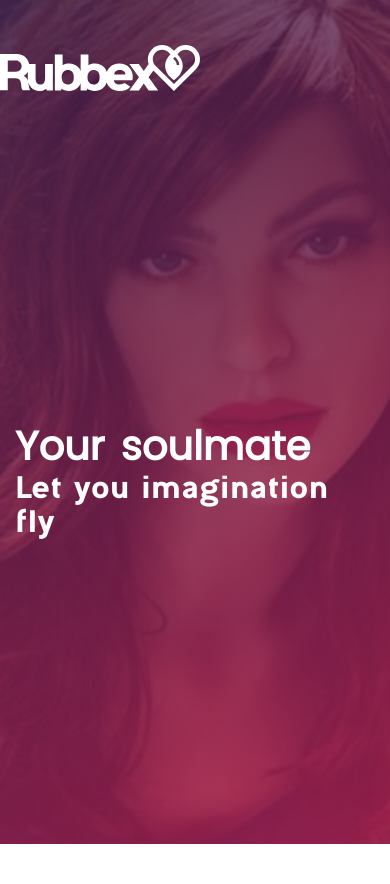
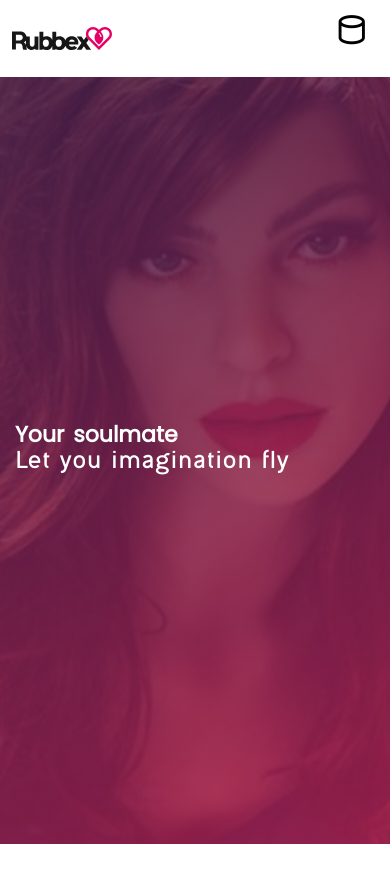
Before and after one commit to slicegroup/rubbex-w, a PHP site: page / in a window 390 px wide; the page is wider, and only the part inside the window is pictured. Shown: the top 884 px of that part. Run offline with PHP 8.4, Linux system fonts and the light colour scheme; some libraries are stand-ins or nearby versions.

Commit message:
responsive nav toggle

```diff
--- a/css/offcanvas.css
+++ b/css/offcanvas.css
@@ -3,7 +3,7 @@
 @media (max-width: 991.98px) {
   .offcanvas-collapse {
     position: fixed;
-    top: 56px; /* Height of navbar */
+    top: 54px; /* Height of navbar */
     bottom: 0;
     left: 100%;
     width: 100%;
@@ -11,7 +11,7 @@
     padding-left: 1rem;
     overflow-y: auto;
     visibility: hidden;
-    background-color: #343a40;
+    background-color: #fff;
     transition: visibility .3s ease-in-out, -webkit-transform .3s ease-in-out;
     transition: transform .3s ease-in-out, visibility .3s ease-in-out;
     transition: transform .3s ease-in-out, visibility .3s ease-in-out, -webkit-transform .3s ease-in-out;
--- a/css/responsive.css
+++ b/css/responsive.css
@@ -470,6 +470,27 @@
 /* Small Mobile :320px. */
 
 @media only screen and (max-width: 479px) {
+	.logo-w{
+		display: none;
+	}
+	nav{
+		background: #fff;
+	}
+	.two{
+		display:initial;
+	}
+	.site-logo img {
+		width: 100px;
+
+	}
+	.logo-w {
+		margin: 15px!important;
+	}
+	.titulo h1 ,
+	.titulo h3 {
+		font-weight: 600;
+		font-size: 22px;
+	}
 
 	.footer-section .col-md-4:nth-child(2){
 		display: none;
@@ -494,10 +515,21 @@
 	.hero-slider .owl-nav button.owl-next {
 		width: 65px;
 		height: 65px;
-    }
+	}
+	.bx {
+		color: #fff;
+		font-size: 35px;
+	}
+	.bx-menu-alt-right:before {
+		content: "\ea94";
+		color: black;
+	}
     .fixed-top {
-        padding: 0;
-    }
+		padding: 12px;
+	}
+	.nav-link {
+		color:#e60065;
+	}
     .titulo {
         position: absolute;
         color: #Fff;
--- a/index.html
+++ b/index.html
@@ -40,7 +40,8 @@
 								<img src="img/logos/logo-p.svg" class=" two" alt="">
 							</a>
                 <button class="navbar-toggler p-0 border-0" type="button" data-toggle="offcanvas">
-						  <span class="navbar-toggler-icon"></span>
+
+						  <span class="navbar-toggler-icon bx bx-menu-alt-right"></span>
 						</button>
                 <div class="navbar-collapse offcanvas-collapse" id="navbarsExampleDefault">
                     <ul class="navbar-nav ml-auto">
```
